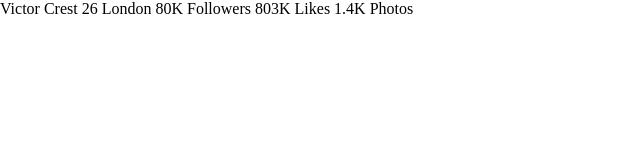
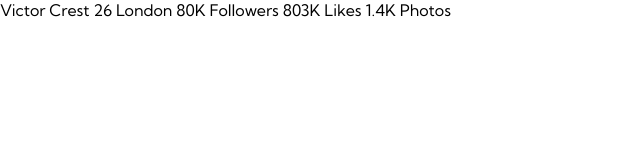
Before and after one commit to nkriedner/profile-card-challenge, a plain HTML site: page index.html in a window 1280 px wide. Shown: the whole page, without its empty margins (0-640 px from the left). Drawn offline with Linux system fonts and the light colour scheme.

Commit message:
Add google font 'Kumbh Sans'

```diff
--- a/index.html
+++ b/index.html
@@ -8,6 +8,9 @@
         <link rel="icon" type="image/png" sizes="32x32" href="./images/favicon-32x32.png" />
 
         <title>Frontend Mentor | Profile card component</title>
+        <link rel="preconnect" href="https://fonts.googleapis.com" />
+        <link rel="preconnect" href="https://fonts.gstatic.com" crossorigin />
+        <link href="https://fonts.googleapis.com/css2?family=Kumbh+Sans:wght@400;700&display=swap" rel="stylesheet" />
         <link rel="stylesheet" href="styles.css" />
     </head>
     <body>
--- a/styles.css
+++ b/styles.css
@@ -14,3 +14,6 @@
 }
 
 /* BODY LAYOUT AND STYLES */
+body {
+    font-family: "Kumbh Sans", sans-serif;
+}
```
